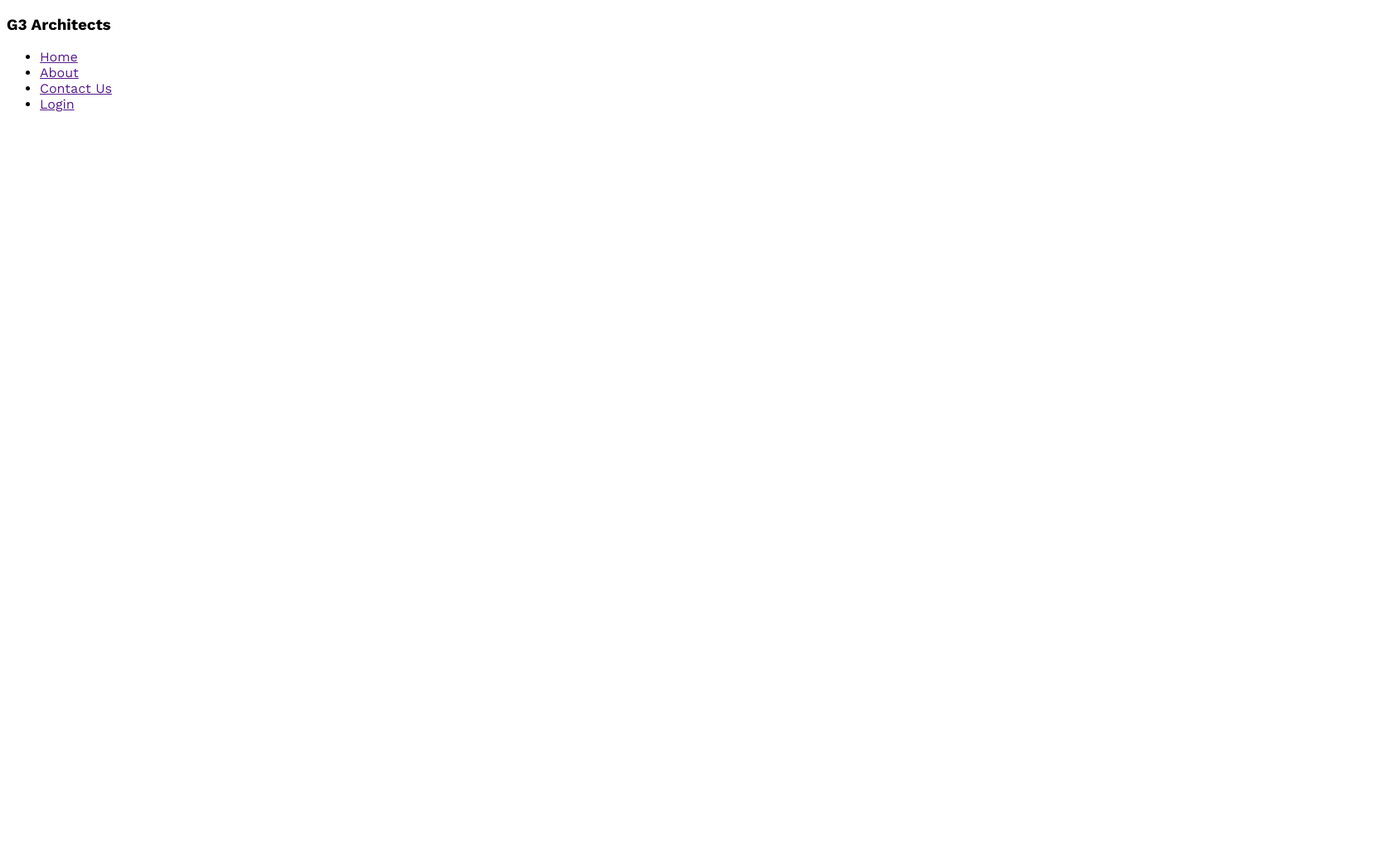
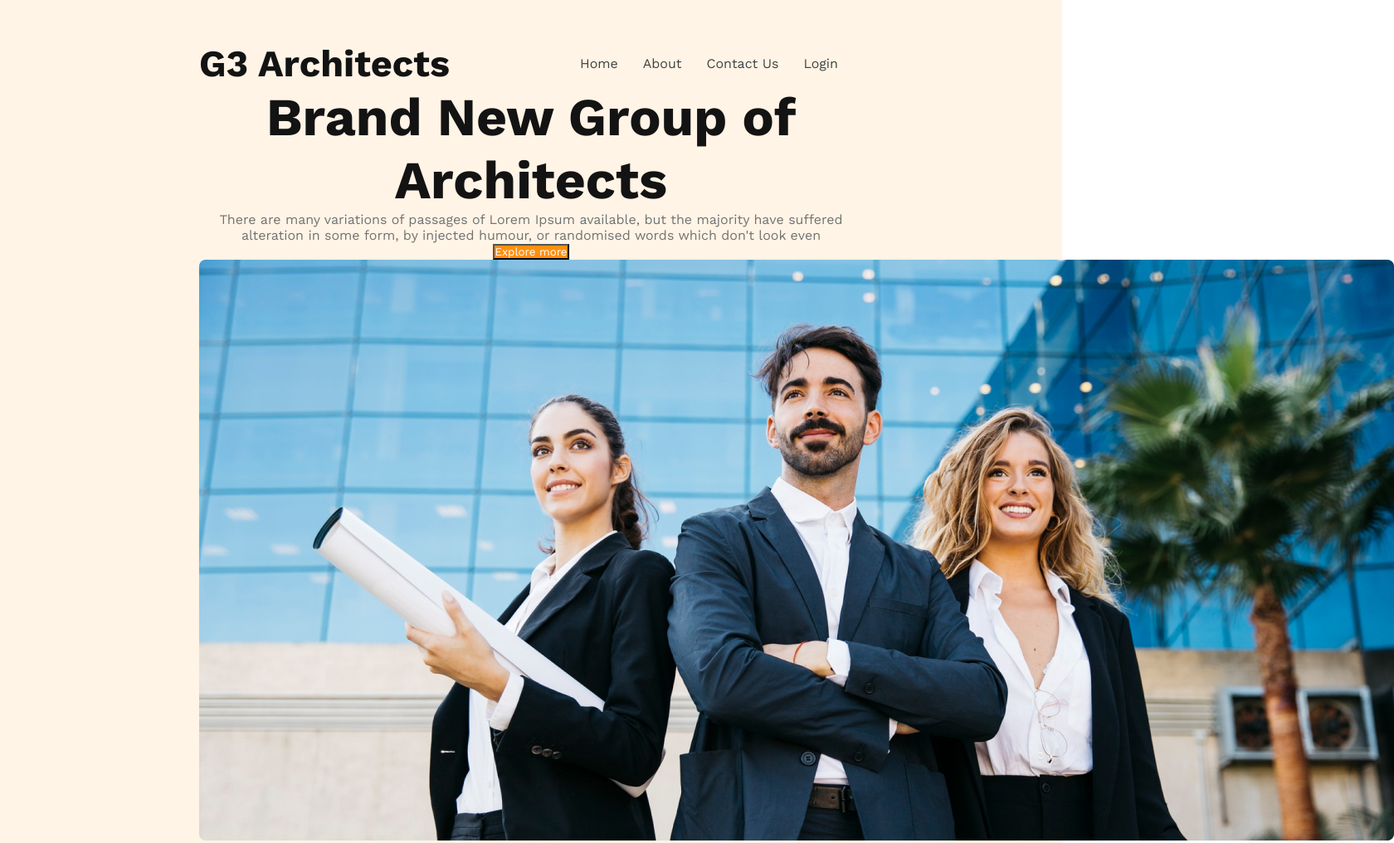
Before and after one commit to ZarinTasminSejuti/G3-Architect-Project-Website, a plain HTML site: page index.html in a window 1280 px wide. Shown: the top 1016 px of the page at 83% size, 1680 px wide, since content can reach past the window. Before the commit the page ends 800 px from the top, so only its background shows below. Drawn offline with nearby package versions, Linux system fonts and the light colour scheme.

Commit message:
banner section added with content

```diff
--- a/index.html
+++ b/index.html
@@ -1,17 +1,17 @@
 <!DOCTYPE html>
 <html lang="en">
   <head>
-    <meta charset="UTF-8">
-    <meta http-equiv="X-UA-Compatible" content="IE=edge">
-    <meta name="viewport" content="width=device-width, initial-scale=1.0">
+    <meta charset="UTF-8" />
+    <meta http-equiv="X-UA-Compatible" content="IE=edge" />
+    <meta name="viewport" content="width=device-width, initial-scale=1.0" />
     <title>G3 Architect</title>
-    <link rel="stylesheet" href="style.css">
+    <link rel="stylesheet" href="style.css" />
   </head>
   <body>
     <!-- header section -->
     <header>
       <nav>
-            <h3>G3 Architects</h3>
+        <h3 class="nav-title">G3 Architects</h3>
         <ul>
           <li><a href="">Home</a></li>
           <li><a href="">About</a></li>
@@ -19,12 +19,22 @@
           <li><a href="">Login</a></li>
         </ul>
       </nav>
+
+      <!-- banner section -->
+      <div class="banner">
+        <div class="banner-content">
+          <h1 class="banner-title">Brand New Group of Architects</h1>
+          <p class="banner-description">
+            There are many variations of passages of Lorem Ipsum available, but
+            the majority have suffered alteration in some form, by injected
+            humour, or randomised words which don't look even</p>
+          <button class="btn-primary">Explore more</button>
+        </div>
+        <img src="./images/banner.png" alt="" />
+      </div>
     </header>
-    <main>
 
-    </main>
-    <footer>
-
-    </footer>
+    <main></main>
+    <footer></footer>
   </body>
 </html>
--- a/style.css
+++ b/style.css
@@ -1,9 +1,66 @@
 /* Work Sans font from Google font */
 
-@import url('https://fonts.googleapis.com/css2?family=Work+Sans:wght@400;600;700&display=swap');
+@import url("https://fonts.googleapis.com/css2?family=Work+Sans:wght@400;600;700&display=swap");
 
-*{
-    font-family: 'Work Sans', sans-serif;
-    /* margin: 0;
-    padding: 0; */
+/* shared styles */
+* {
+  font-family: "Work Sans", sans-serif;
+  margin: 0;
+  padding: 0;
 }
+
+.btn-primary{
+    color: white;
+    background-color: #FF900E;
+}
+
+header {
+  background: rgba(255, 144, 14, 0.1);
+  padding: 50px 240px;
+}
+
+nav {
+  display: flex;
+  justify-content: space-between;
+  align-items: center;
+}
+.nav-title {
+  color: #131313;
+  text-align: center;
+  font-size: 45px;
+  font-weight: 700;
+}
+nav > ul {
+  display: flex;
+}
+
+nav li {
+  list-style: none;
+  text-decoration: none;
+  font-size: 1rem;
+  margin-right: 30px;
+  font-weight: 500;
+}
+
+nav li a {
+  text-decoration: none;
+  color: #424242;
+}
+
+
+/* banner styles */
+.banner-content{
+    max-width: 800px;
+    text-align: center;
+    margin: 0 auto;
+}
+
+.banner-title{
+    font-size: 4rem;
+    font-weight: 700;
+    color: #131313;
+}
+
+.banner-description{
+    color:#727272;
+}
```
Lines whose indentation alone changed are shown as unchanged.
